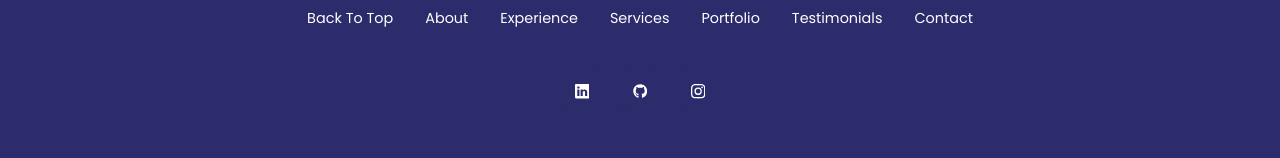
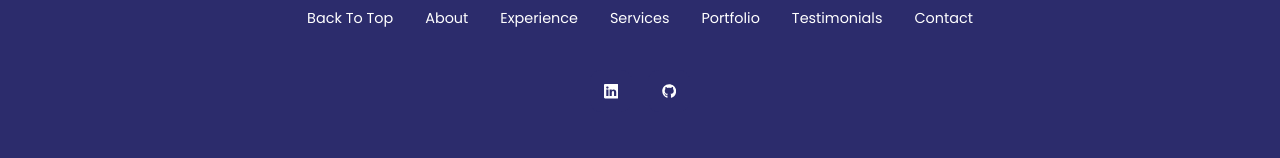
Before and after one commit to CameronRiecan/CameronRiecan.github.io, a React (Create React App) app: page / in a window 1280 px wide. Shown: the part 7445-7603 px from the top of the page. Built offline with nearby package versions, Linux system fonts and the light colour scheme.

Commit message:
remove instgram links in footer and import of icon in both footer and in header socials

```diff
--- a/src/components/footer/Footer.jsx
+++ b/src/components/footer/Footer.jsx
@@ -2,7 +2,6 @@ import React from 'react'
 import './footer.css'
 import {BsLinkedin} from 'react-icons/bs'
 import {FaGithub} from 'react-icons/fa'
-import {BsInstagram} from 'react-icons/bs'
 
 const Footer = ({ isDarkMode }) => {
   const scrollToTop = () => {
@@ -48,14 +47,6 @@ const Footer = ({ isDarkMode }) => {
         >
           <FaGithub alt='GitHub' />
         </a>
-        <a
-          href='https://www.instagram.com/cameronriecan/'
-          target='_blank'
-          rel='noreferrer'
-          aria-label='Instagram'
-        >
-          <BsInstagram alt='Instagram' />
-        </a>
       </div>
 
       <div className='footer_copyright'>
--- a/src/components/header/HeaderSocials.jsx
+++ b/src/components/header/HeaderSocials.jsx
@@ -1,7 +1,6 @@
 import React from 'react'
 import {BsLinkedin} from 'react-icons/bs'
 import {FaGithub} from 'react-icons/fa'
-import {BsInstagram} from 'react-icons/bs'
 
 const HeaderSocials = () => {
   return (
```
